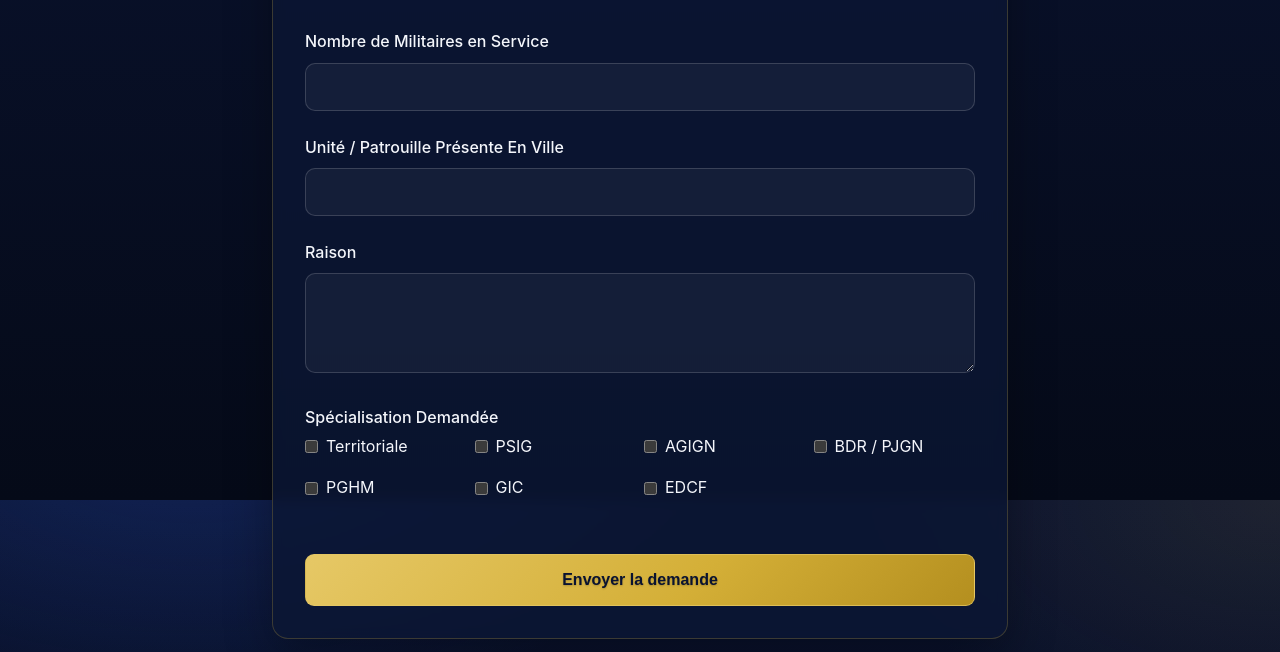
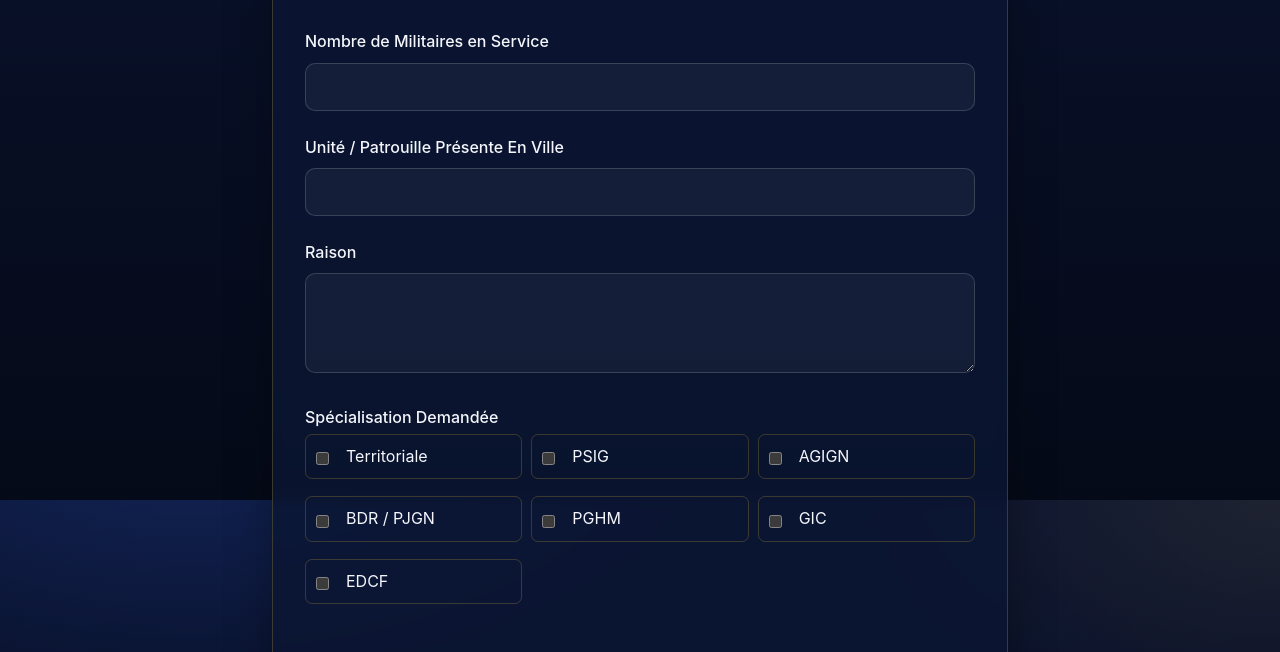
Before and after one commit to lexyoff1/gendarmerie-bordeauxrp, a website: page public/renfort.html in a window 1280 px wide. Shown: the part 300-952 px from the top of the page. Drawn offline with Linux system fonts and the light colour scheme.

Commit message:
Update renfort.html

```diff
--- a/public/renfort.html
+++ b/public/renfort.html
@@ -492,6 +492,13 @@ body > header .login-btn:hover {
 
 </style>
 <link rel="stylesheet" href="/site-theme.css">
+<style data-page-styles>
+/* Renfort : demande et informations de mission. */
+.checkbox-group { display:grid; grid-template-columns:repeat(auto-fit,minmax(min(100%,210px),1fr)); gap:9px; }
+.checkbox-group label { display:flex; align-items:flex-start; gap:9px; padding:9px 10px; border:1px solid var(--panel-line); border-radius:7px; }
+.checkbox-group input { flex:none; margin-top:4px; }
+</style>
+
 <link rel="icon" type="image/png" href="/assets/logo-gendarmerie.png">
 </head>
 <body>
```
